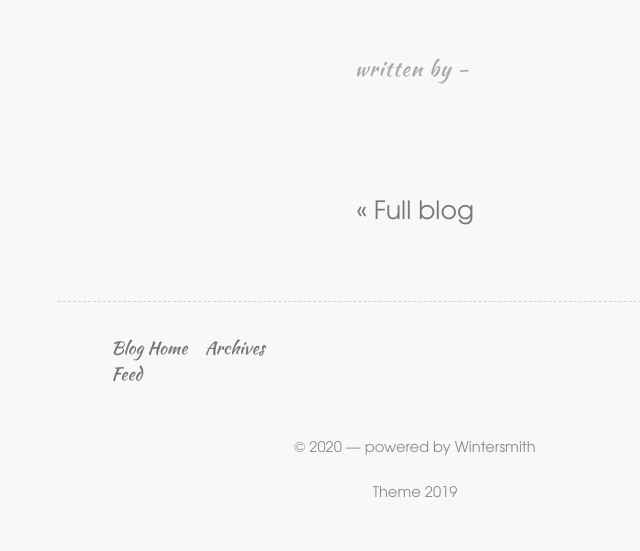
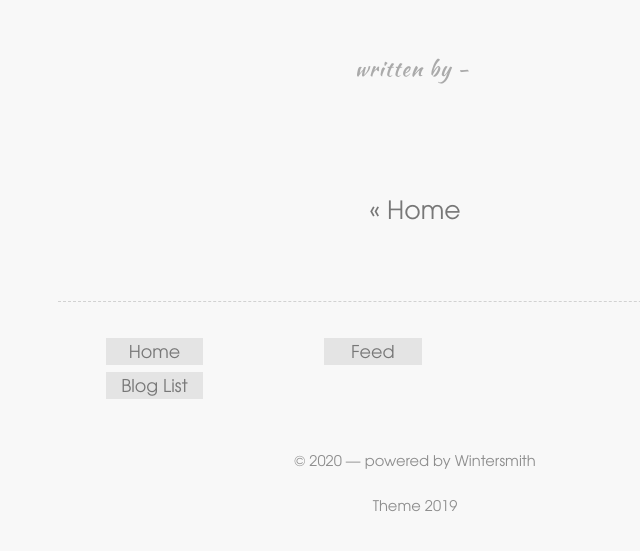
Before and after one commit to saumya/ray, a Node project: template templates/article.pug in a window 1280 px wide. Shown: the top 551 px of the page, without its empty margins (225-865 px from the left). Run offline with Node 20 templates, Linux system fonts and the light colour scheme; the template is opened without the code that fills it, so the values that code supplies are empty.

Commit message:
Theme update

```diff
--- a/contents/css/saumya.css
+++ b/contents/css/saumya.css
@@ -51,6 +51,14 @@ footer .about a{
   /*color: #ff3d01;*/
 }
 
+footer .about .nav a{
+  /*color: #4141A0;*/
+  font-family: tgd-regular;
+  background-color: #e4e4e4;
+  margin: 0.2em;
+  width: 80px;
+}
+
 .archive .year-label,.archive .month-label{
   /*color: #ff3d01;*/
 }
--- a/templates/article.pug
+++ b/templates/article.pug
@@ -21,7 +21,7 @@ block content
 
 block prepend footer
   div.nav
-    a(href=locals.url+contents.index.url) &laquo; Full blog
+    a(href=locals.url+contents.index.url) &laquo; Home
 
 //- No commets  / Comments are disabled
   //- Disqus
--- a/templates/layout.pug
+++ b/templates/layout.pug
@@ -33,8 +33,8 @@ html(lang='en')
           section.about
             !=contents['about.md'].html
             span.nav
-              a(href=locals.url+contents.index.url) Blog Home
-              a(href=locals.url+'/archive.html') Archives
+              a(href=locals.url+contents.index.url) Home
+              a(href=locals.url+'/archive.html') Blog List
               a(href=locals.url+'/feed.xml') Feed
           section.copy
             p &copy; #{ new Date().getFullYear() } #{ locals.owner } &mdash; powered by&nbsp;
```
